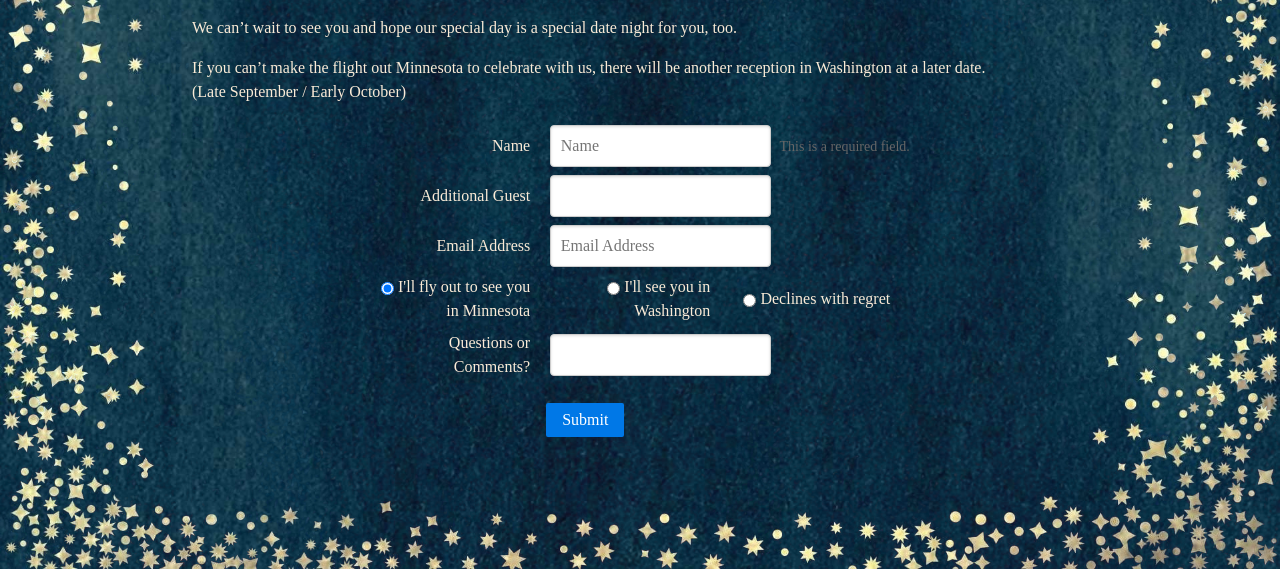
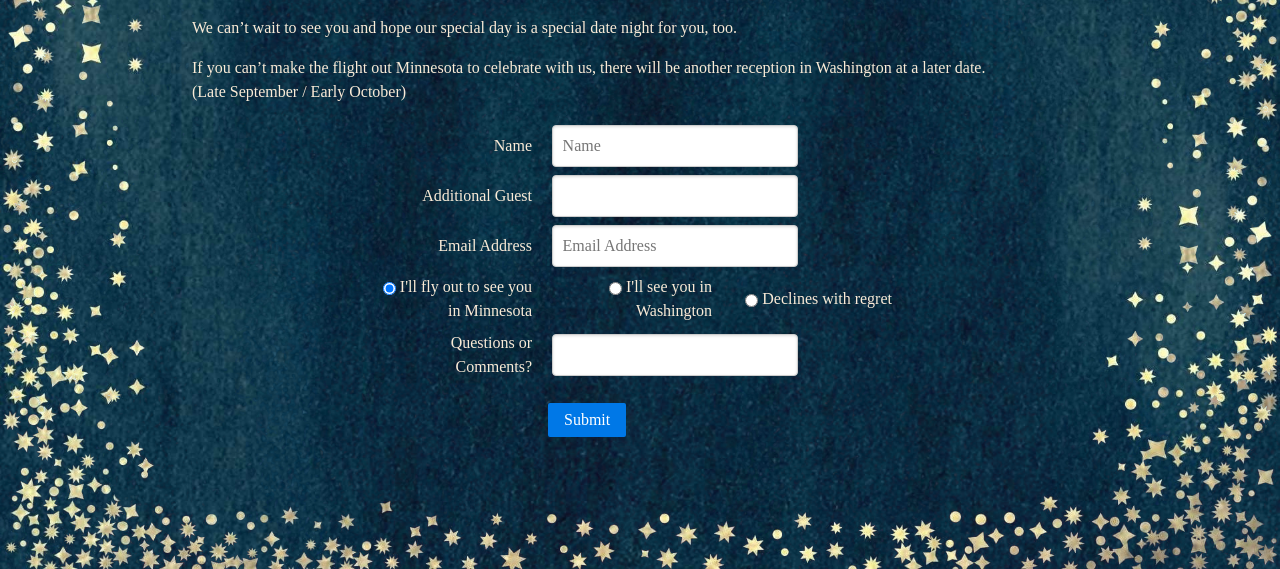
Before and after one commit to mowzie/weddingSite, a Python web app: template flask/templates/rsvp.html in a window 1280 px wide. Shown: the part 300-869 px from the top of the page. Run offline with Jinja, Linux system fonts and the light colour scheme; the template is opened without the code that fills it, so the values that code supplies are empty; some libraries are stand-ins or nearby versions; some web fonts are replaced.

Commit message:
make text boxes bigger and responseive

```diff
--- a/flask/templates/rsvp.html
+++ b/flask/templates/rsvp.html
@@ -20,16 +20,15 @@
                     <fieldset>
                         <div class="pure-control-group">
                             <label for="inputName">Name</label>
-                            <input type="text" id="inputName" placeholder="Name" name="inputName"/>
-                            <span class="pure-form-message-inline">This is a required field.</span>
+                            <input type="text" id="inputName" placeholder="Name" name="inputName" class="pure-u-1 pure-u-sm-11-24"/>
                         </div>
                         <div class="pure-control-group">
                             <label for="inputGuest">Additional Guest</label>
-                            <input type="text" id="inputGuest" name="inputGuest"/>
+                            <input type="text" id="inputGuest" name="inputGuest" class="pure-u-1 pure-u-sm-11-24"/>
                         </div>
                         <div class="pure-control-group">
                             <label for="inputEmail">Email Address</label>
-                            <input type="email" id="inputEmail" placeholder="Email Address" name="inputEmail" />
+                            <input type="email" id="inputEmail" placeholder="Email Address" name="inputEmail" class="pure-u-1 pure-u-sm-11-24"/>
                         </div>
                         <div class="pure-control-group">
                               <label class="pure-radio">
@@ -63,7 +62,7 @@
                           </div>
                           <div class="pure-control-group">
                             <label for="inputComment">Questions or Comments?</label>
-                            <input type="text" id="inputComment" name="inputComment"/>
+                            <input type="text" id="inputComment" name="inputComment" class="pure-u-1 pure-u-sm-11-24"/>
                         </div>
                         <div class="pure-controls">
                             <button type="submit" class="pure-button pure-button-primary" value="Send">Submit</button>
```
